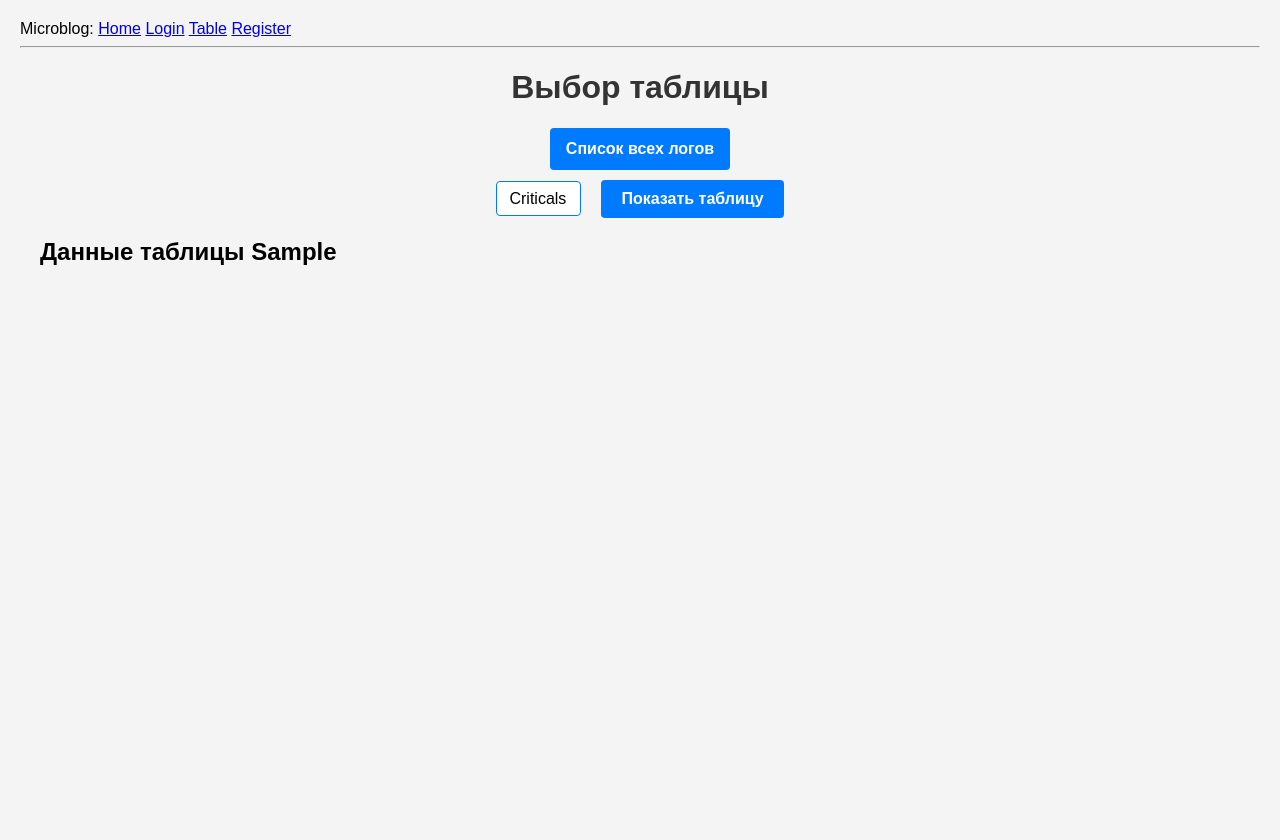
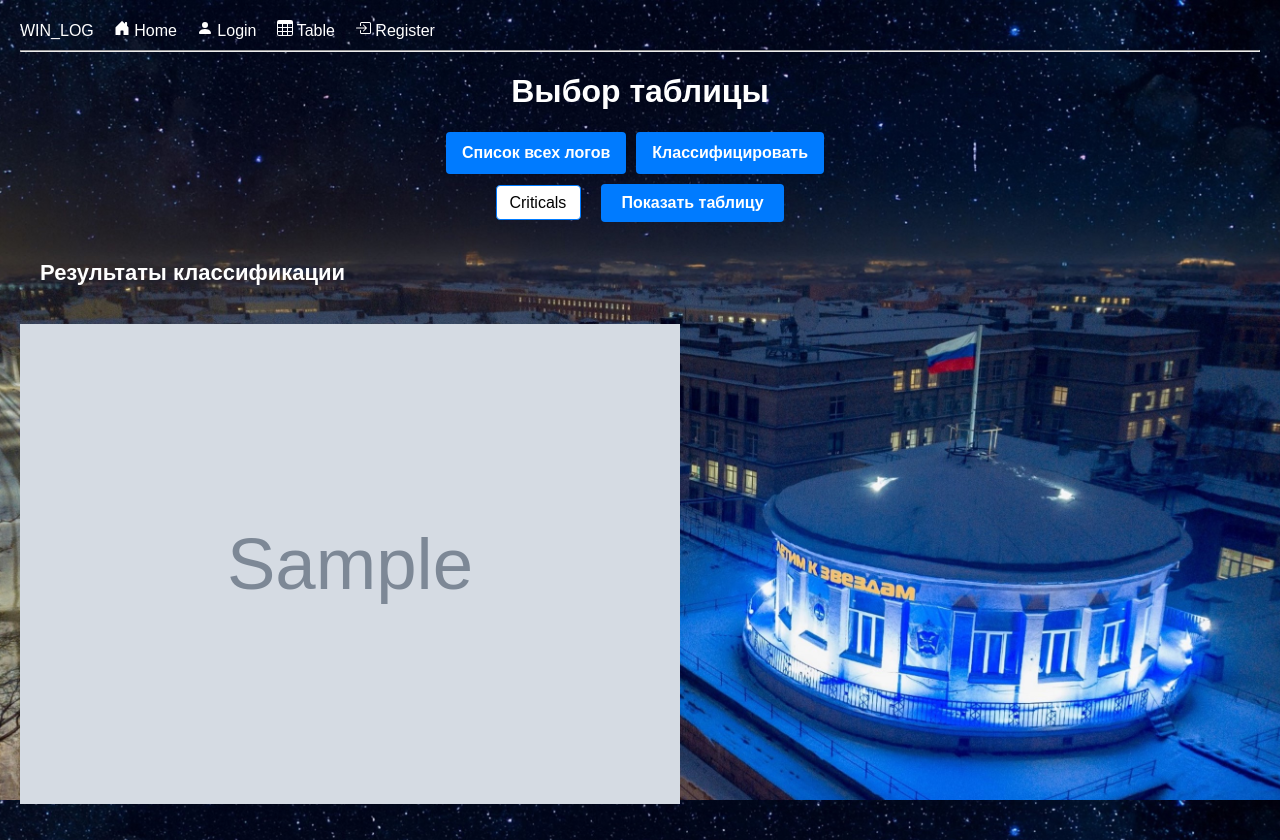
Before and after one commit to nikola254/audit_win_log, a Flask app: template app/templates/table.html in a window 1280 px wide. Before the commit the page ends 265 px from the top, so only its background shows below. Run offline with Flask 3, Linux system fonts and the light colour scheme; tables that the repository leaves empty hold one stand-in row (values such as "Sample post"); the template is opened without the code that fills it: values that come from a table or form of the project are taken from there, most other values are stand-ins (such as "Sample title", 1, 10 or a date in 2020); grey boxes marked "Sample" are stand-in pictures.

Commit message:
add_background

```diff
--- a/app/forms.py
+++ b/app/forms.py
@@ -17,6 +17,7 @@ class TableForm(FlaskForm):
                                   choices=[('Criticals', 'Criticals'), ('Error', 'Error'), ('Warning', 'Warning')],
                                   validators=[DataRequired()])
     submit = SubmitField('Показать таблицу')
+    classify = SubmitField('Классифицировать')
 
 class RegistrationForm(FlaskForm):
     username = StringField('Username', validators=[DataRequired()])
--- a/app/routes.py
+++ b/app/routes.py
@@ -36,6 +36,7 @@ def table():
     data = []
     table_data = False
     selected_table = False
+    images = []  # Список для хранения имен файлов изображений
 
     if request.method == 'POST':
         if form.validate_on_submit():
@@ -44,10 +45,10 @@ def table():
                     data = output_all_log_file('app/audit/logs/Informations.txt', 'all_log_file')
                     table_data = True
                     selected_table = 'all_log'
-                    return render_template('table.html', title='Список всех логов', form=form, data=data, table_data=table_data, selected_table=selected_table)
+                    return render_template('table.html', title='Список всех логов', form=form, data=data, table_data=table_data, selected_table=selected_table, images=images)
                 except Exception as e:
                     current_app.logger.error(f"Ошибка при получении данных о всех логах: {str(e)}")
-                    flash(f"Ошибка при получении данных о всех логов: {str(e)}", category='error')
+                    flash(f"Ошибка при получении данных о всех логах: {str(e)}", category='error')
                     return redirect(url_for('table'))
 
             elif 'submit' in request.form:
@@ -58,7 +59,7 @@ def table():
                         data = handle_form_submission('app/audit/logs/Criticals.txt', 'criticals')
                         table_data = True
                         selected_table = 'criticals'
-                        return render_template('table.html', title=f'Таблица {table_name}', form=form, data=data, table_data=table_data, selected_table=selected_table)
+                        return render_template('table.html', title=f'Таблица {table_name}', form=form, data=data, table_data=table_data, selected_table=selected_table, images=images)
                     except Exception as e:
                         current_app.logger.error(f"Ошибка при обработке таблицы Критичных: {str(e)}")
                         flash(f"Ошибка при обработке таблицы Критичных: {str(e)}", category='error')
@@ -69,7 +70,7 @@ def table():
                         data = handle_form_submission('app/audit/logs/Errors.txt', 'error')
                         table_data = True
                         selected_table = 'error'
-                        return render_template('table.html', title=f'Таблица {table_name}', form=form, data=data, table_data=table_data, selected_table=selected_table)
+                        return render_template('table.html', title=f'Таблица {table_name}', form=form, data=data, table_data=table_data, selected_table=selected_table, images=images)
                     except Exception as e:
                         current_app.logger.error(f"Ошибка при обработке таблицы Ошибок: {str(e)}")
                         flash(f"Ошибка при обработке таблицы Ошибок: {str(e)}", category='error')
@@ -80,15 +81,29 @@ def table():
                         data = handle_form_submission('app/audit/logs/Warnings.txt', 'warning')
                         table_data = True
                         selected_table = 'warning'
-                        return render_template('table.html', title=f'Таблица {table_name}', form=form, data=data, table_data=table_data, selected_table=selected_table)
+                        return render_template('table.html', title=f'Таблица {table_name}', form=form, data=data, table_data=table_data, selected_table=selected_table, images=images)
                     except Exception as e:
                         current_app.logger.error(f"Ошибка при обработке таблицы Предупреждений: {str(e)}")
                         flash(f"Ошибка при обработке таблицы Предупреждений: {str(e)}", category='error')
                         return redirect(url_for('table'))
 
+            elif 'classify' in request.form:  # Обработка нажатия кнопки "Классифицировать"
+                try:
+                    # Здесь добавьте код для выполнения классификации и сохранения изображений
+                    images = [
+                                url_for('static', filename='confusion_matrix.png'),
+                                url_for('static', filename='feature_importance.png'),
+                                url_for('static', filename='decision_tree.png'),
+                            ]  # Пример имен файлов изображений
+                    # Вы можете добавить логику для генерации изображений на основе ваших данных
+                    return render_template('table.html', title='Результаты классификации', form=form, data=data, table_data=table_data, selected_table=selected_table, images=images)
+                except Exception as e:
+                    current_app.logger.error(f"Ошибка при классификации: {str(e)}")
+                    flash(f"Ошибка при классификации: {str(e)}", category='error')
+                    return redirect(url_for('table'))
+
     # Если GET-запрос или форма не была отправлена
-    return render_template('table.html', title='Выбор таблицы', form=form, data=[], table_data=False, selected_table=None)
-
+    return render_template('table.html', title='Выбор таблицы', form=form, data=[], table_data=False, selected_table=None, images=images)
 
 @app.route('/register')
 def register():
--- /dev/null
+++ b/app/static/base.js
@@ -0,0 +1,19 @@
+console.log('hello')
+const home = document.getElementById('home')
+const login = document.getElementById('login')
+const table = document.getElementById('table')
+const register = document.getElementById('register')
+
+if(window.location.pathname === '/index'){
+    home.classList.add('active')
+
+} else if(window.location.pathname === '/login'){
+    login.classList.add('active')
+
+}else if(window.location.pathname === '/table'){
+    table.classList.add('active')
+
+}else if(window.location.pathname === '/register'){
+    register.classList.add('active')
+
+}
--- a/app/static/style_base.css
+++ b/app/static/style_base.css
@@ -2,11 +2,16 @@ body {
     font-family: Arial, sans-serif;
     margin: 0;
     padding: 20px;
-    background-color: #f4f4f4;
+    background-image: url("ret.jpg"); /* Путь к изображению */
+    background-size: cover; /* Растянуть изображение на весь экран */
+    background-repeat: no-repeat; /* Не повторять изображение */
+    background-position: center; /* Центрировать изображение */
+    min-height: 100vh; /* Убедитесь, что body занимает всю высоту */
+    background-attachment: fixed;
 }
 
 h1 {
-    color: #333;
+    color: #ffffff;
     text-align: center;
 }
 
@@ -14,3 +19,31 @@ h1 {
     text-align: center;
     margin-bottom: 20px;
 }
+.header{
+    display: flex;
+    align-items: center;
+    gap: 20px;
+    color: #ffffff;
+}
+.link{
+    text-decoration: none;
+    color: rgb(255, 255, 255);
+    padding-bottom: 2px;
+}
+.link:after {
+    display:block;
+    content: '';
+    border-bottom: 2px solid blue;
+    transform: scaleX(0);
+    transition: transform 250ms ease-in-out;
+  }
+.link:hover{
+ color: blue;
+}
+.link:hover:after {
+    color: blue;
+    transform: scaleX(1);
+}
+.link.active{
+    color: rgb(127, 127, 252) !important;;
+}
--- a/app/static/style_table.css
+++ b/app/static/style_table.css
@@ -2,15 +2,15 @@ body {
     font-family: Arial, sans-serif;
     margin: 0;
     padding: 20px;
-    background-color: #f4f4f4;
 }
 
 h1 {
-    color: #333;
+    color: #ffffff;
 }
 
 h2 {
     padding-left: 20px;
+    color: #ffffff;
 }
 
 /* Контейнер для таблицы с горизонтальной прокруткой */
@@ -22,6 +22,7 @@ h2 {
 
 table {
     border-collapse: collapse;
+    width: 100%;
 }
 
 th, td {
@@ -29,7 +30,8 @@ th, td {
     padding: 8px;
     text-align: center;
     word-wrap: break-word; /* Позволяет разрывать длинные слова */
-
+    width: auto; /* Устанавливаем ширину ячеек на автоматическую */
+    min-width: 100px;
 }
 
 td:last-child {
@@ -43,6 +45,10 @@ th {
 
 tr:nth-child(even) {
     background-color: #f9f9f9;
+}
+
+tr:nth-child(odd) {
+    background-color: #ffffff; /* Цвет для нечетных строк */
 }
 
 tr:hover {
@@ -130,6 +136,9 @@ input[type="submit"][value="Показать таблицу"]:hover {
     gap: 20px;
 }
 
+.centered div{
+    margin-right: 10px;
+}
 /* Стили для адаптивной таблицы */
 .responsive-table {
     overflow-x: auto; /* Добавляет горизонтальную прокрутку при необходимости */
@@ -147,3 +156,36 @@ input[type="submit"][value="Показать таблицу"]:hover {
     word-wrap: break-word; /* Позволяет разрывать длинные слова */
     max-width: 150px; /* Устанавливаем максимальную ширину ячейки */
 }
+.image-container{
+    display: flex;
+    align-items: center;
+    justify-content: space-between;
+    flex-wrap: wrap;
+}
+.image-container img{
+    padding: 0 !important;
+}
+.image-container img:first-child{
+    height: 480px !important;
+    width: 660px;
+}
+.image-container img:last-child{
+    margin-top: 20px !important;
+}
+
+.centered-heading {
+    padding-top: 20px;
+    margin-top: 20px;
+    margin: 0px 500px; /* Отступы сверху и снизу */
+    font-size: 22px; /* Размер шрифта (можно изменить по желанию) */
+    color: #ffffff; /* Цвет текста (можно изменить по желанию) */
+}
+
+.message-column {
+    width: 450px; /* Установите желаемую ширину для столбца Message */
+    min-width: 450px; /* Установите минимальную ширину для столбца Message */
+}
+.centered-12 {
+    font-size: 22px; /* Размер шрифта (можно изменить по желанию) */
+    color: #ffffff;
+}
--- a/app/templates/base.html
+++ b/app/templates/base.html
@@ -1,19 +1,47 @@
 <html>
     <link rel="stylesheet" href="{{ url_for('static', filename='style_base.css') }}">
+
     <head>
         {% if title %}
-        <title>{{ title }} - microblog</title>
+        <title>WIN_LOG_CLASSIFIER</title>
         {% else %}
         <title>microblog</title>
         {% endif %}
     </head>
     <body>
-        <div>
-            Microblog:
-            <a href="{{ url_for('index') }}">Home</a>
-            <a href="{{ url_for('login') }}">Login</a>
-            <a href="{{ url_for('table') }}">Table</a>
-            <a href="{{ url_for('register') }}">Register</a>
+        <div class="header">
+            WIN_LOG
+            <div class="items">
+                <a href="{{ url_for('index') }}" class="link" id="home">
+                <svg xmlns="http://www.w3.org/2000/svg" width="16" height="16" fill="currentColor" class="bi bi-house-door-fill" viewBox="0 0 16 16">
+                    <path d="M6.5 14.5v-3.505c0-.245.25-.495.5-.495h2c.25 0 .5.25.5.5v3.5a.5.5 0 0 0 .5.5h4a.5.5 0 0 0 .5-.5v-7a.5.5 0 0 0-.146-.354L13 5.793V2.5a.5.5 0 0 0-.5-.5h-1a.5.5 0 0 0-.5.5v1.293L8.354 1.146a.5.5 0 0 0-.708 0l-6 6A.5.5 0 0 0 1.5 7.5v7a.5.5 0 0 0 .5.5h4a.5.5 0 0 0 .5-.5"/>
+                  </svg>
+                Home</a>
+            </div>
+            <div class="items">
+                <a href="{{ url_for('login') }}" class="link" id="login">
+                <svg xmlns="http://www.w3.org/2000/svg" width="16" height="16" fill="currentColor" class="bi bi-person-fill" viewBox="0 0 16 16">
+                    <path d="M3 14s-1 0-1-1 1-4 6-4 6 3 6 4-1 1-1 1zm5-6a3 3 0 1 0 0-6 3 3 0 0 0 0 6"/>
+                  </svg>
+                Login</a>
+            </div>
+
+            <div class="items">
+                <a href="{{ url_for('table') }}" class="link" id="table">
+                <svg xmlns="http://www.w3.org/2000/svg" width="16" height="16" fill="currentColor" class="bi bi-table" viewBox="0 0 16 16">
+                    <path d="M0 2a2 2 0 0 1 2-2h12a2 2 0 0 1 2 2v12a2 2 0 0 1-2 2H2a2 2 0 0 1-2-2zm15 2h-4v3h4zm0 4h-4v3h4zm0 4h-4v3h3a1 1 0 0 0 1-1zm-5 3v-3H6v3zm-5 0v-3H1v2a1 1 0 0 0 1 1zm-4-4h4V8H1zm0-4h4V4H1zm5-3v3h4V4zm4 4H6v3h4z"/>
+                  </svg>
+                Table</a>
+            </div>
+
+            <div class="items">
+                <a href="{{ url_for('register') }}" class="link" id="register">
+                <svg xmlns="http://www.w3.org/2000/svg" width="16" height="16" fill="currentColor" class="bi bi-box-arrow-in-right" viewBox="0 0 16 16">
+                    <path fill-rule="evenodd" d="M6 3.5a.5.5 0 0 1 .5-.5h8a.5.5 0 0 1 .5.5v9a.5.5 0 0 1-.5.5h-8a.5.5 0 0 1-.5-.5v-2a.5.5 0 0 0-1 0v2A1.5 1.5 0 0 0 6.5 14h8a1.5 1.5 0 0 0 1.5-1.5v-9A1.5 1.5 0 0 0 14.5 2h-8A1.5 1.5 0 0 0 5 3.5v2a.5.5 0 0 0 1 0z"/>
+                    <path fill-rule="evenodd" d="M11.854 8.354a.5.5 0 0 0 0-.708l-3-3a.5.5 0 1 0-.708.708L10.293 7.5H1.5a.5.5 0 0 0 0 1h8.793l-2.147 2.146a.5.5 0 0 0 .708.708z"/>
+                  </svg>
+            Register</a>
+            </div>
         </div>
         <hr>
         {% with messages = get_flashed_messages() %}
@@ -25,6 +53,8 @@
         </ul>
         {% endif %}
         {% endwith %}
-        {% block content %}{% endblock %}
+        {% block content %}
+        {% endblock %}
     </body>
+    <script src="{{ url_for('static', filename='base.js') }}"></script>
 </html>
--- a/app/templates/table.html
+++ b/app/templates/table.html
@@ -9,6 +9,7 @@
        {{ form.hidden_tag() }}
        <div class="centered">
            <div>{{ form.out_all_log() }}</div> <!-- Первая кнопка -->
+           <div>{{ form.classify() }}</div> <!-- Кнопка "Классифицировать" -->
        </div>
 
        <div class="row">
@@ -17,10 +18,11 @@
        </div>
    </form>
 
-    <h2>Данные таблицы {{ selected_table }}</h2>
    <div class="table-container {% if selected_table == 'all_log' %}responsive-table{% endif %}">
+
        <table>
            {% if selected_table == 'all_log' %}
+           <h2>Данные таблицы {{ selected_table }}</h2>
            <tr>
                <th>LogMode</th>
                <th>MaximumSizeInBytes</th>
@@ -28,7 +30,7 @@
                <th>LogName</th>
                <th>TimeCreated</th>
                <th>LevelDisplayName</th>
-                <th>Message</th>
+               <th class='message-column'>Message</th>
            </tr>
            {% for item in data %}
            <tr>
@@ -43,6 +45,7 @@
            {% endfor %}
            {% endif %}
            {% if selected_table == 'criticals' %}
+           <h2>Данные таблицы {{ selected_table }}</h2>
            <tr>
                <th>Event ID</th>
                <th>Source Name</th>
@@ -59,6 +62,7 @@
            {% endfor %}
            {% endif %}
            {% if selected_table == 'error' %}
+           <h2>Данные таблицы {{ selected_table }}</h2>
            <tr>
                <th>Event ID</th>
                <th>Source Name</th>
@@ -75,6 +79,7 @@
            {% endfor %}
            {% endif %}
            {% if selected_table == 'warning' %}
+           <h2>Данные таблицы {{ selected_table }}</h2>
            <tr>
                <th>Event ID</th>
                <th>Source Name</th>
@@ -92,4 +97,18 @@
            {% endif %}
        </table>
    </div>
+
+   {% if images %}
+   <h2 class="centered-12">Результаты классификации</h2>
+
+   <div class="image-container">
+       {% for image in images %}
+            <img src="{{ image }}" alt="Classification Result" style="max-width: 100%; height: auto; margin-right: 10px; padding: 10px">
+            {% if loop.index % 2 == 0 %}
+                <h2 class="centered-heading">Дерево принятия решений</h2>
+            {% endif %}
+
+        {% endfor %}
+   </div>
+   {% endif %}
 {% endblock %}
```
Also changed, not shown: app/static/style_login.css (+6 -2 lines), app/static/style_register.css (+6 -3 lines), app/templates/index.html (+6 -4 lines), app/static/confusion_matrix.png (added), app/static/decision_tree.png (added), app/static/feature_importance.png (added), app/static/ret.jpg (added), 2 other files. Lines whose indentation alone changed are shown as unchanged.
